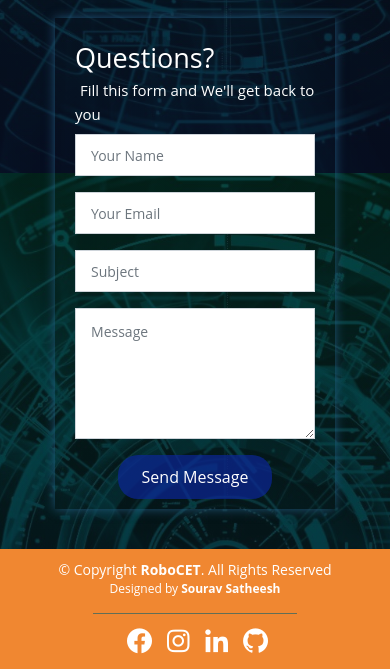
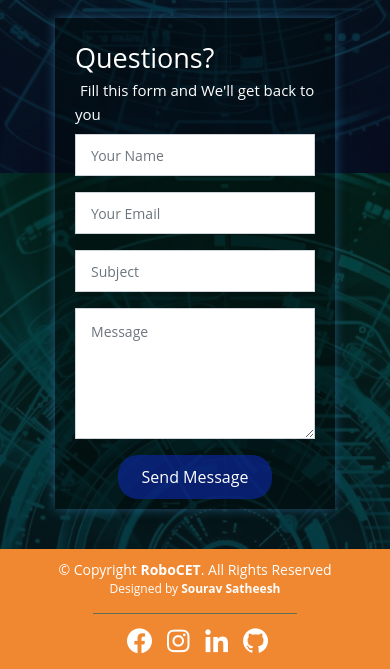
Before and after one commit to SouravSatheesh/robocet-website, a plain HTML site: page index.htm in a window 390 px wide. Shown: the part 7423-8092 px from the top of the page. Drawn offline with nearby package versions, Linux system fonts and the light colour scheme.

```diff
--- a/css/styles.css
+++ b/css/styles.css
@@ -860,6 +860,7 @@ section .section-header h3::before, section .section-header h3::after {
 
 .contact .question .form {
 	box-shadow: 0 0 10px #266188d2;
+	background-color: #000a0a71;
 	padding: 20px;
 	padding-bottom: 10px;
 }
```
